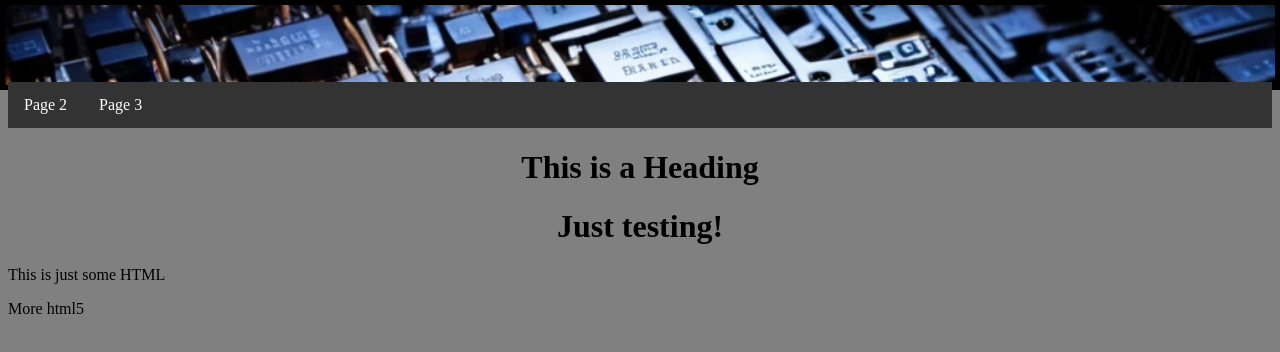
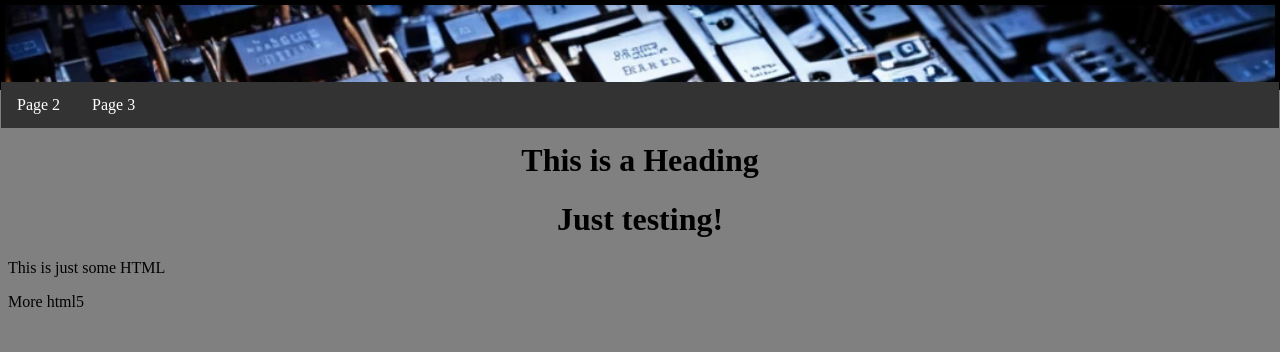
Before and after one commit to ldriver0929/Front-end, a plain HTML site: page index.html in a window 1280 px wide. Drawn offline with Linux system fonts and the light colour scheme.

Commit message:
Visual fixes

```diff
--- a/my_stylesheet.css
+++ b/my_stylesheet.css
@@ -25,12 +25,9 @@ body {
   height: 40px;
 }
 
-
-
-
 ul {
   list-style-type: none;
-  margin: 0;
+  margin: -7px;
   padding: 0;
   overflow: hidden;
   background-color: #333;
```
